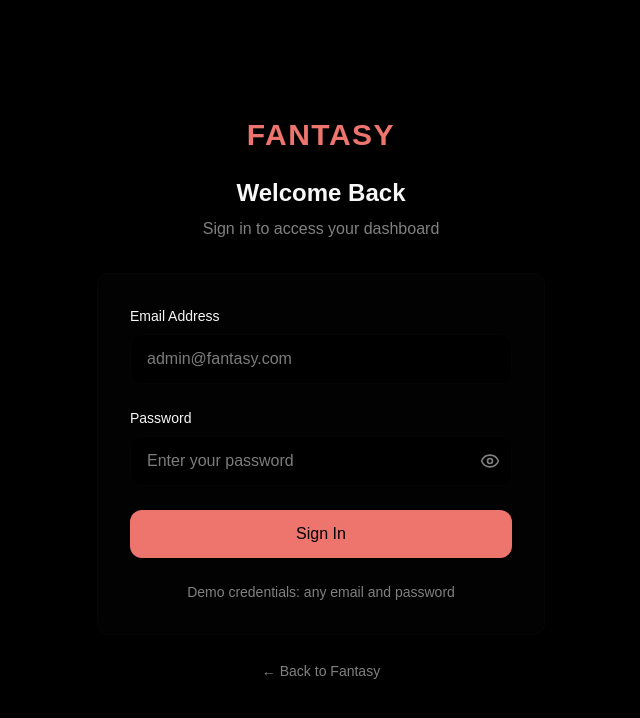
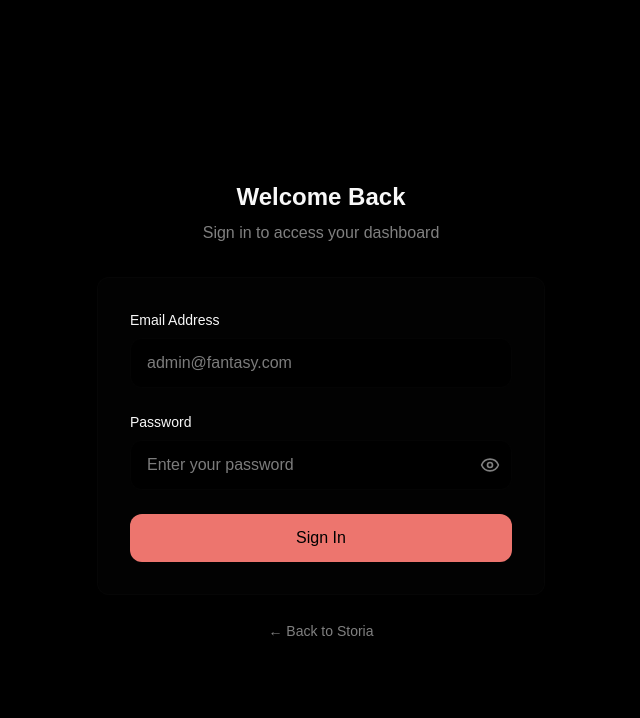
Before and after one commit to ali-ayad/Storia, a Next.js app: page /auth/login in a window 1280 px wide. Shown: the top 718 px of the page, without its empty margins (319-959 px from the left). Built offline with nearby package versions, Linux system fonts and the light colour scheme.

Commit message:
improve the login page

```diff
--- a/src/pages/auth/login.tsx
+++ b/src/pages/auth/login.tsx
@@ -9,9 +9,7 @@ export default function LoginPage() {
       <div className="w-full max-w-md">
         {/* Header */}
         <div className="text-center mb-8">
-          <Link href="/" className="text-3xl font-bold tracking-wider text-primary">
-            FANTASY
-          </Link>
+
           <h1 className="text-2xl font-semibold mt-6 mb-2">Welcome Back</h1>
           <p className="text-muted-foreground">Sign in to access your dashboard</p>
         </div>
@@ -64,11 +62,7 @@ export default function LoginPage() {
             </button>
           </form>
 
-          <div className="mt-6 text-center">
-            <p className="text-sm text-muted-foreground">
-              Demo credentials: any email and password
-            </p>
-          </div>
+
         </div>
 
         {/* Footer */}
@@ -77,7 +71,7 @@ export default function LoginPage() {
             href="/"
             className="text-sm text-muted-foreground hover:text-primary transition-colors"
           >
-            ← Back to Fantasy
+            ← Back to Storia
           </Link>
         </div>
       </div>
```
